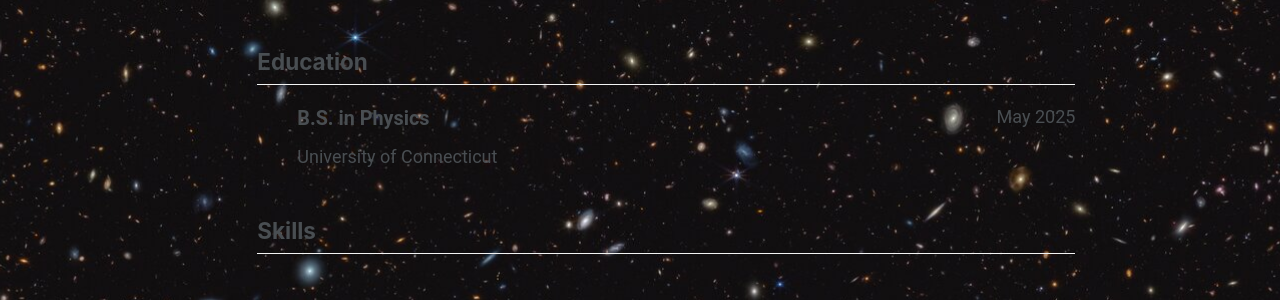
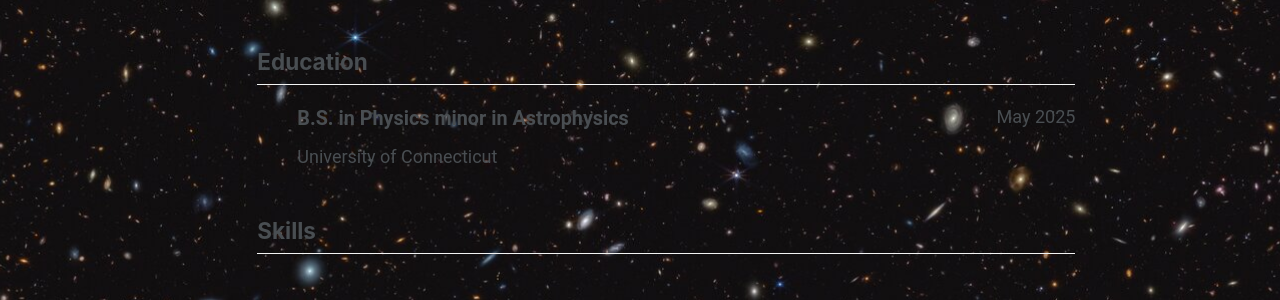
Before and after one commit to forreyg/forreyg.github.io, a Jekyll site: the page built from _pages/cv-json.md, in a window 1280 px wide and 900 px high, scrolled down 330 px. Shown: the part 153-453 px from the top of the window. Built offline with Jekyll 4.4.1, drawn with Linux system fonts in a browser that asks for light colours; a script that is not in the unit is left out; some of the changed lines change nothing that is shown.

Commit message:
Update cv.json

```diff
--- a/_data/cv.json
+++ b/_data/cv.json
@@ -54,7 +54,7 @@
   "education": [
     {
       "institution": "University of Connecticut",
-      "area": "B.S. in Physics",
+      "area": "B.S. in Physics minor in Astrophysics",
       "studyType": "Undergraduate",
       "startDate": "August 2021",
       "endDate": "May 2025",
@@ -112,10 +112,10 @@
   "presentations": [
     {
       "name": "NASA CT Space Grant Annual Grants Expo",
-      "event": "",
+      "event": "NASA CT Space Grant Annual Grants Expo",
       "date": "2024-11-01",
       "location": "New England Air Museum, CT, USA",
-      "description": "Presentation about summer funded project."
+      "description": "Poster presentation about summer funded project."
     },
 
   ],
```
